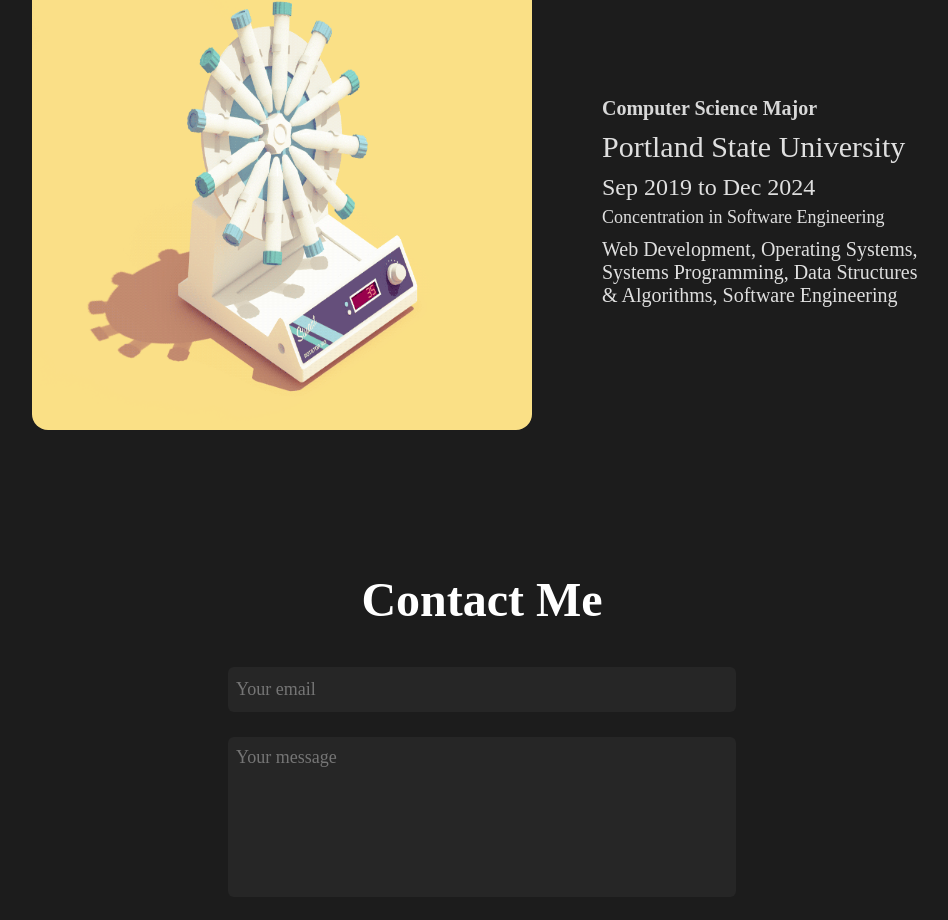
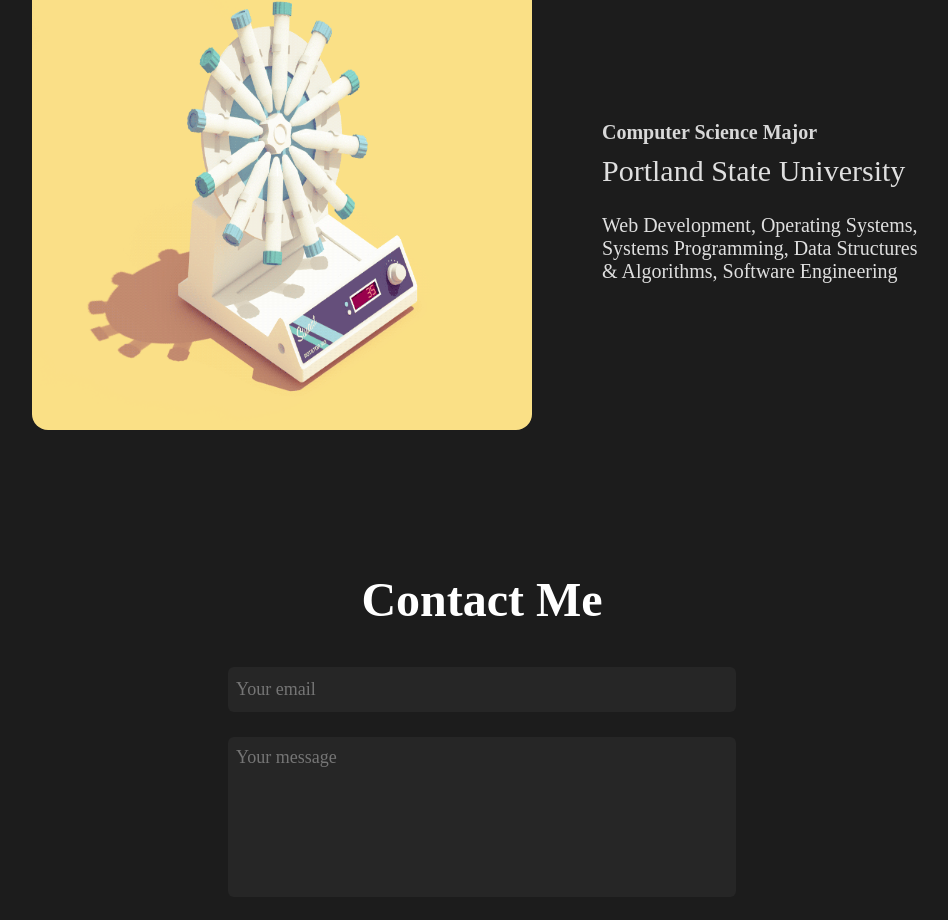
Before and after one commit to kylejosephswe/Personal-Website, a React (Create React App) app: page / in a window 1280 px wide. Shown: the part 2570-3490 px from the top of the page, without its empty margins (158-1106 px from the left). Built offline with nearby package versions, Linux system fonts and the light colour scheme.

Commit message:
Unsubstantial.

```diff
--- a/src/App.js
+++ b/src/App.js
@@ -72,8 +72,8 @@ function App() {
                   altImage="Gif of object spinning"
                   jobTitle="Computer Science Major"
                   companyName="Portland State University"
-                  companyDate="Sep 2019 to Dec 2024"
-                  workDesc="Concentration in Software Engineering"
+                  /*companyDate="Sep 2019 to Dec 2024"*/
+                  /*workDesc="Concentration in Software Engineering"*/
                   skills="Web Development, Operating Systems, Systems Programming, Data Structures & Algorithms, Software Engineering"
                   redirect="https://www.pdx.edu/"
                 />
```
